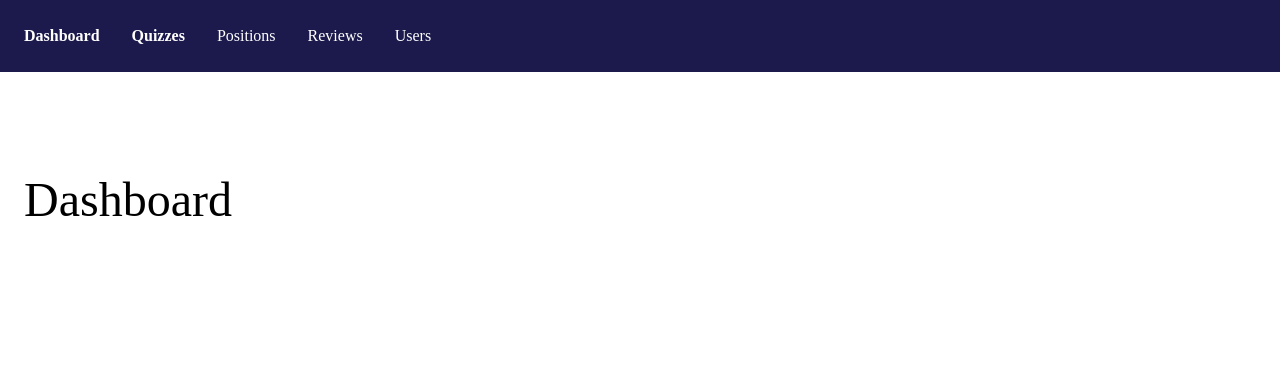
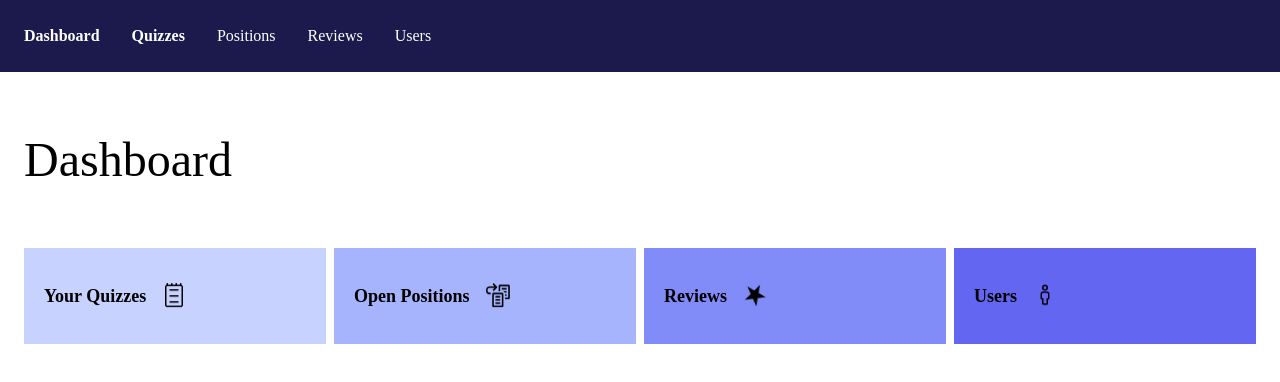
Before and after one commit to nikolap994/recruit_em, a Next.js app: page /recruiter in a window 1280 px wide. Shown: the top 382 px of the page. Built offline with nearby package versions, Linux system fonts and the light colour scheme.

Commit message:
Add Nav items to Recruiter index, update styles

```diff
--- a/src/pages/recruiter/index.js
+++ b/src/pages/recruiter/index.js
@@ -1,9 +1,17 @@
 import Link from "next/link";
 import Head from "next/head";
-import { getSession } from "next-auth/react";
+import { useRouter } from "next/router";
 import RecruiterNavigation from "@/components/RecruiterNavigation";
+import {
+	VscPerson,
+	VscOutput,
+	VscReferences,
+	VscStarFull,
+} from "react-icons/vsc";
 
 export default function Recruiter(props) {
+	const router = useRouter();
+
 	return (
 		<>
 			<Head>
@@ -13,9 +21,48 @@ export default function Recruiter(props) {
 
 			<RecruiterNavigation />
 
-			<div className="max-w-7xl mx-auto px-4 md:px-6">
-				<div className="pt-10 flex flex-col md:flex-row max-w-lg justify-between md:items-center mb-8 lg:mb-12">
-					<h1 className="text-5xl my-8 md:my-16">Dashboard</h1>
+			<div className="max-w-7xl mx-auto ">
+				<h1 className="text-5xl my-8 md:my-16 px-4 md:px-6">Dashboard</h1>
+
+				<div className="px-2 md:px-6">
+					<div className="flex flex-col items-center md:flex-row gap-2 md:flex text-lg font-bold">
+						<div className="h-24 pl-5 flex items-center gap-10 w-full bg-indigo-200">
+							<Link
+								href="/recruiter/quiz"
+								className="w-full flex items-center gap-4"
+							>
+								Your Quizzes
+								<VscOutput className="h-6 w-6 animate-bounce" />
+							</Link>
+						</div>
+						<div className="h-24 pl-5 flex items-center gap-10 w-full bg-indigo-300">
+							<Link
+								href="/recruiter/positions"
+								className="w-full flex items-center gap-4"
+							>
+								Open Positions
+								<VscReferences className="h-6 w-6 animate-bounce" />
+							</Link>
+						</div>
+						<div className="h-24 pl-5 flex items-center gap-10 w-full bg-indigo-400">
+							<Link
+								href="/recruiter/reviews"
+								className="w-full flex items-center gap-4"
+							>
+								Reviews
+								<VscStarFull className="h-6 w-6 animate-spin" />
+							</Link>
+						</div>
+						<div className="h-24 pl-5 flex items-center gap-10 w-full bg-indigo-500">
+							<Link
+								href="/recruiter/users"
+								className="w-full flex items-center gap-4"
+							>
+								Users
+								<VscPerson className="h-6 w-6 animate-bounce" />
+							</Link>
+						</div>
+					</div>
 				</div>
 			</div>
 		</>
```
